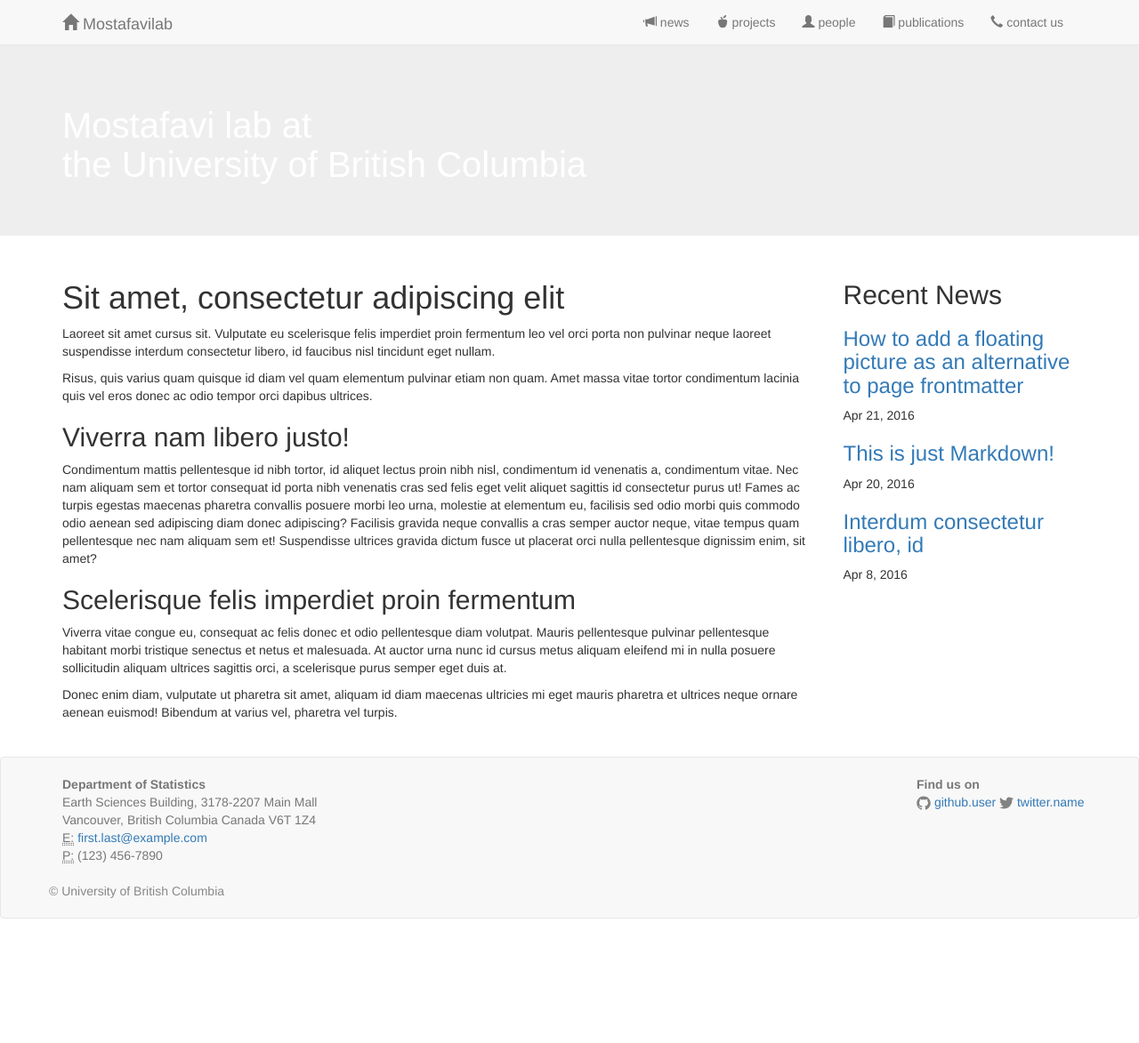
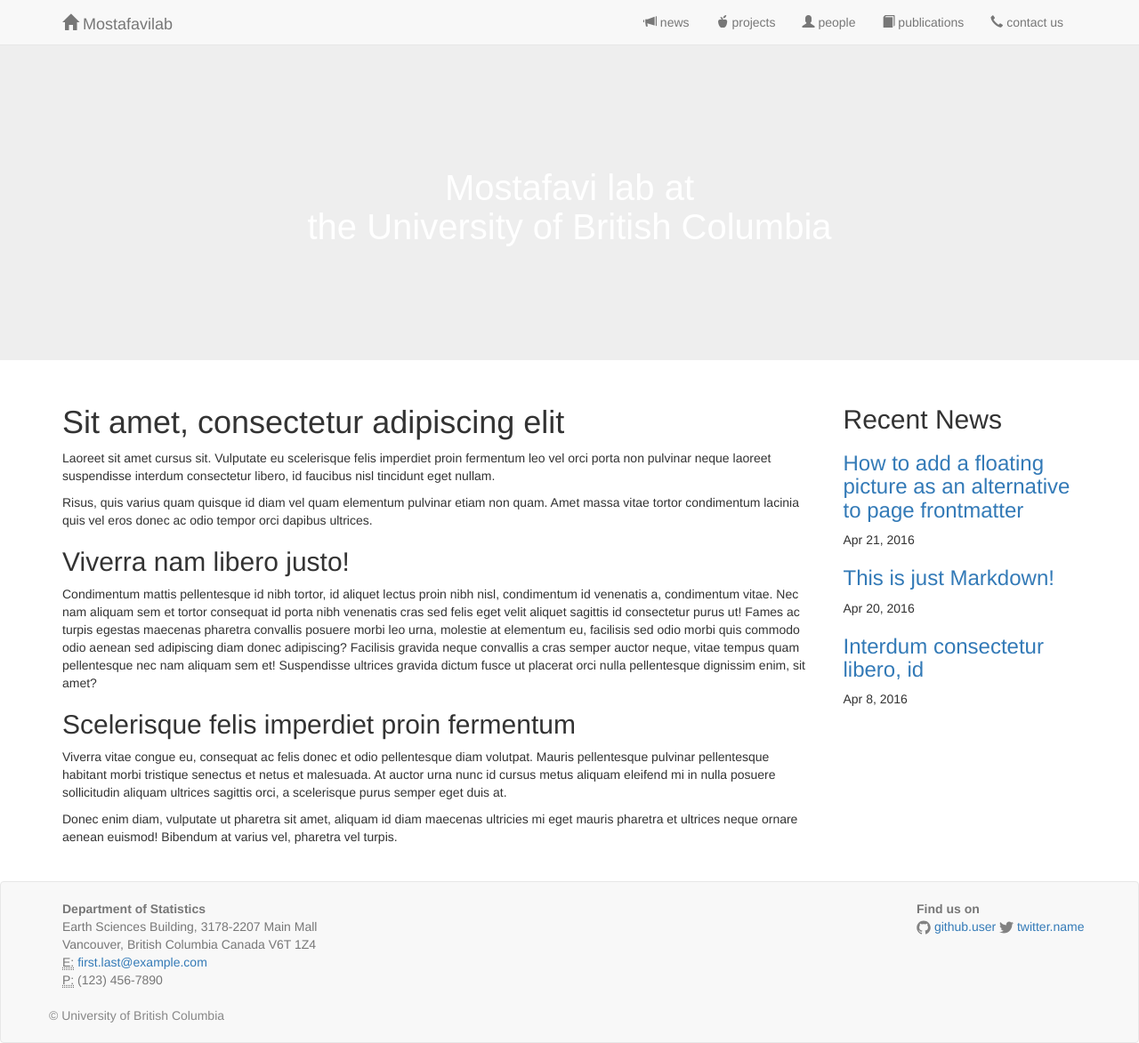
Before and after one commit to saramostafavi/saramostafavi.github.io, a Jekyll site: the page built from index.md, in a window 1280 px wide. Shown: the whole page at 89% size. Built offline with Jekyll 4.4.1, drawn with Linux system fonts in a browser that asks for light colours; nearby versions of some CDN libraries; a style sheet for code colours, icons or effects is not loaded; before the commit the page ends 1033 px from its top, so only the background shows below that.

Commit message:
Update main.css

```diff
--- a/css/main.css
+++ b/css/main.css
@@ -15,12 +15,39 @@
    /*background: rgba(200, 54, 54, 0.6); */
 }
 
-.jumbotron.bg {
-   opacity: 0.5;
-   color: #fff;
-   background: #000;
-   background: #000 url("../images/IFN_1.png");
+.jumbotrons-image-background{
+
+   background-image: url(‘../imagesc/IFN_1.png’);
+
+   background-attachment:fixed;
+
+   background-position:50% 50%;
+
+   background-size:cover;
+
 }
+
+
+#backgroundcolor{
+
+   background-color:rgba(255,255,255,0.5); the 0.5 allows for it to opacity.
+
+}
+
+.jumbotron .container{
+
+   text-align:center;
+
+   margin-top:70px;
+
+   margin-bottom:70px;
+
+   width:auto;
+
+   z-index:2;
+
+}
+
 
 .jumbotron h1 {
   /*background-image: url("02.jpg");*/
```
